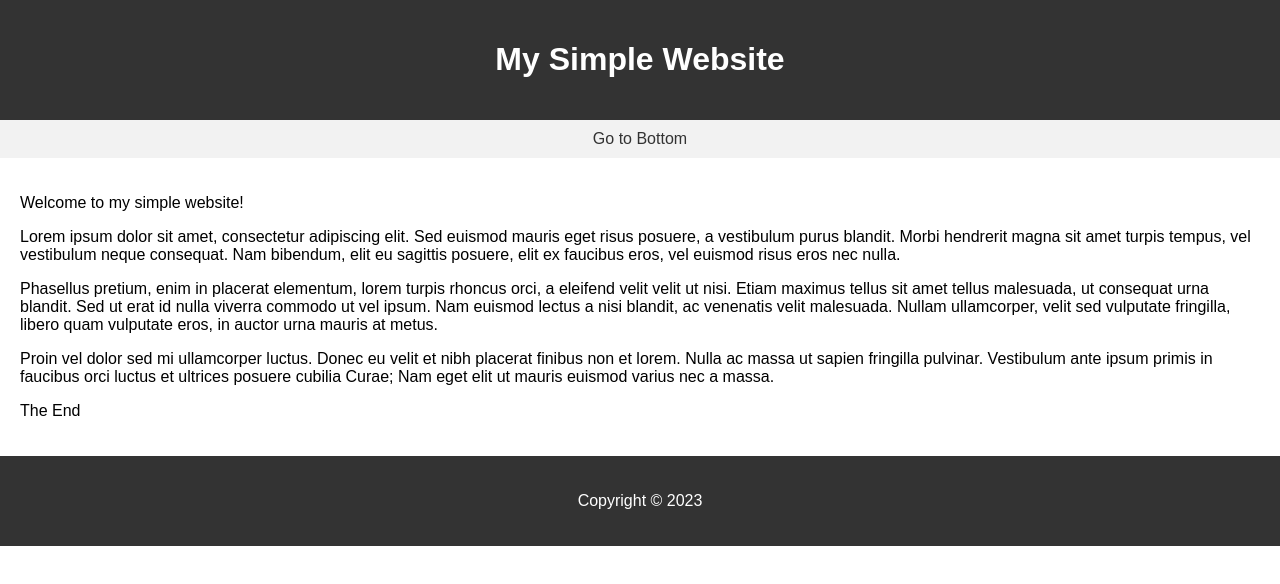
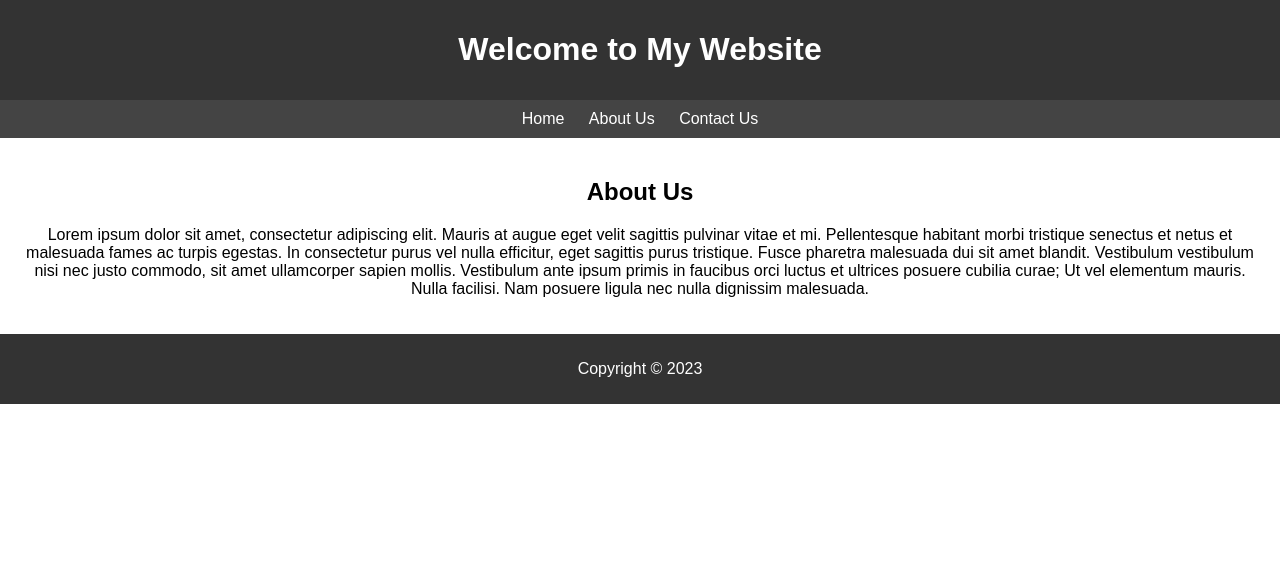
Before and after one commit to sovann-kai/kai, a plain HTML site: page index.html in a window 1280 px wide. Drawn offline with Linux system fonts and the light colour scheme.

Commit message:
Update index.html

```diff
--- a/index.html
+++ b/index.html
@@ -1,7 +1,9 @@
 <!DOCTYPE html>
 <html>
 <head>
-	<title>My Simple Website</title>
+	<title>My Website</title>
+	<meta charset="UTF-8">
+	<meta name="viewport" content="width=device-width, initial-scale=1.0">
 	<style>
 		body {
 			font-family: Arial, sans-serif;
@@ -12,51 +14,51 @@
 		header {
 			background-color: #333;
 			color: #fff;
-			padding: 20px;
+			padding: 10px;
 			text-align: center;
 		}
 
 		nav {
-			background-color: #f2f2f2;
-			display: flex;
-			justify-content: center;
+			background-color: #444;
+			color: #fff;
 			padding: 10px;
+			text-align: center;
 		}
 
 		nav a {
-			color: #333;
-			margin: 0 10px;
+			color: #fff;
 			text-decoration: none;
+			margin: 10px;
 		}
 
 		main {
 			padding: 20px;
+			text-align: center;
 		}
 
 		footer {
 			background-color: #333;
 			color: #fff;
-			padding: 20px;
+			padding: 10px;
 			text-align: center;
 		}
 	</style>
 </head>
 <body>
 	<header>
-		<h1>My Simple Website</h1>
+		<h1>Welcome to My Website</h1>
 	</header>
 	<nav>
-		<a href="#bottom">Go to Bottom</a>
+		<a href="#">Home</a>
+		<a href="#">About Us</a>
+		<a href="#">Contact Us</a>
 	</nav>
 	<main>
-		<p>Welcome to my simple website!</p>
-		<p>Lorem ipsum dolor sit amet, consectetur adipiscing elit. Sed euismod mauris eget risus posuere, a vestibulum purus blandit. Morbi hendrerit magna sit amet turpis tempus, vel vestibulum neque consequat. Nam bibendum, elit eu sagittis posuere, elit ex faucibus eros, vel euismod risus eros nec nulla.</p>
-		<p>Phasellus pretium, enim in placerat elementum, lorem turpis rhoncus orci, a eleifend velit velit ut nisi. Etiam maximus tellus sit amet tellus malesuada, ut consequat urna blandit. Sed ut erat id nulla viverra commodo ut vel ipsum. Nam euismod lectus a nisi blandit, ac venenatis velit malesuada. Nullam ullamcorper, velit sed vulputate fringilla, libero quam vulputate eros, in auctor urna mauris at metus. </p>
-		<p>Proin vel dolor sed mi ullamcorper luctus. Donec eu velit et nibh placerat finibus non et lorem. Nulla ac massa ut sapien fringilla pulvinar. Vestibulum ante ipsum primis in faucibus orci luctus et ultrices posuere cubilia Curae; Nam eget elit ut mauris euismod varius nec a massa.</p>
-		<p id="bottom">The End</p>
+		<h2>About Us</h2>
+		<p>Lorem ipsum dolor sit amet, consectetur adipiscing elit. Mauris at augue eget velit sagittis pulvinar vitae et mi. Pellentesque habitant morbi tristique senectus et netus et malesuada fames ac turpis egestas. In consectetur purus vel nulla efficitur, eget sagittis purus tristique. Fusce pharetra malesuada dui sit amet blandit. Vestibulum vestibulum nisi nec justo commodo, sit amet ullamcorper sapien mollis. Vestibulum ante ipsum primis in faucibus orci luctus et ultrices posuere cubilia curae; Ut vel elementum mauris. Nulla facilisi. Nam posuere ligula nec nulla dignissim malesuada. </p>
 	</main>
 	<footer>
-		<p>Copyright © 2023
+		<p>Copyright &copy; 2023</p>
 	</footer>
 </body>
 </html>
```
